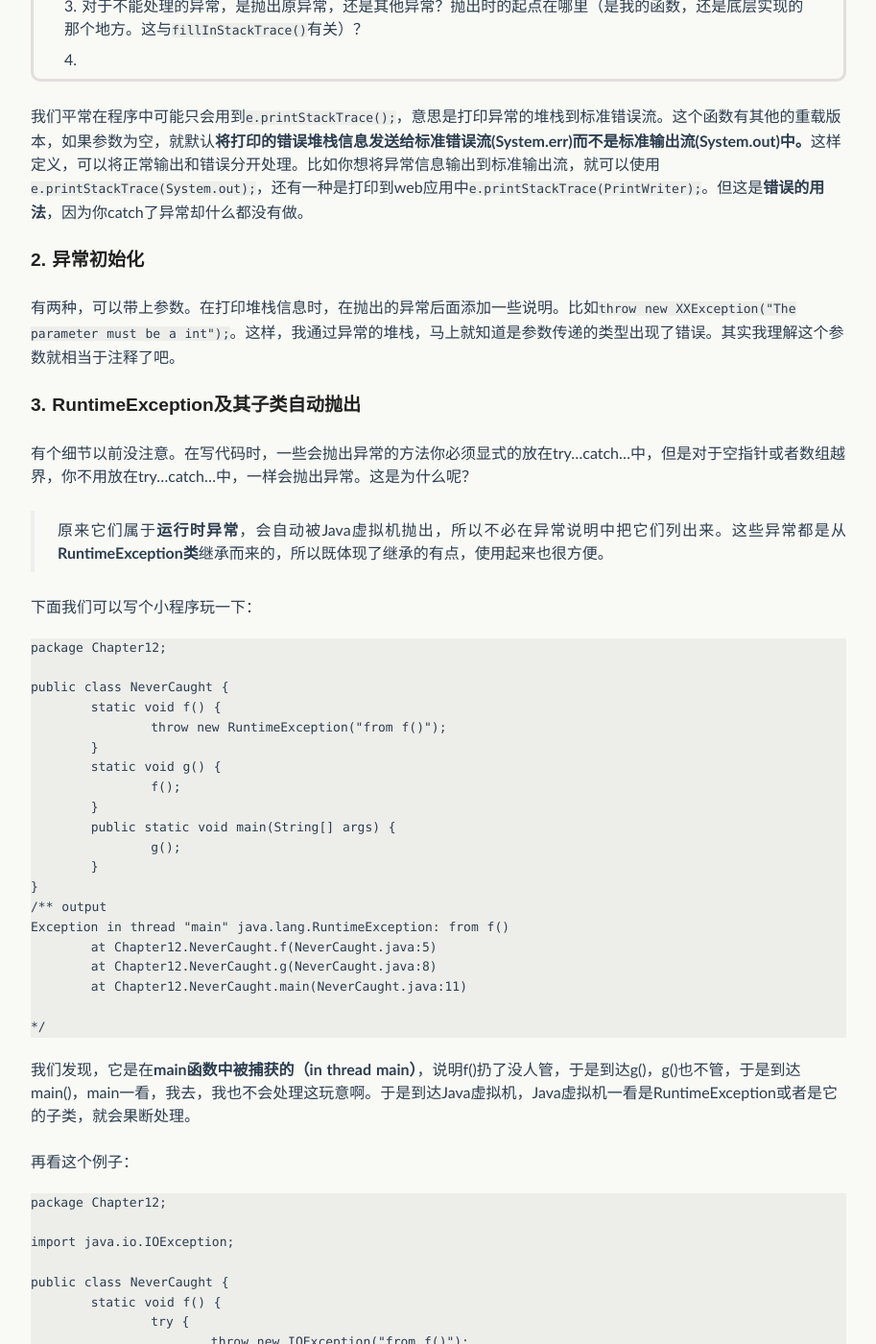
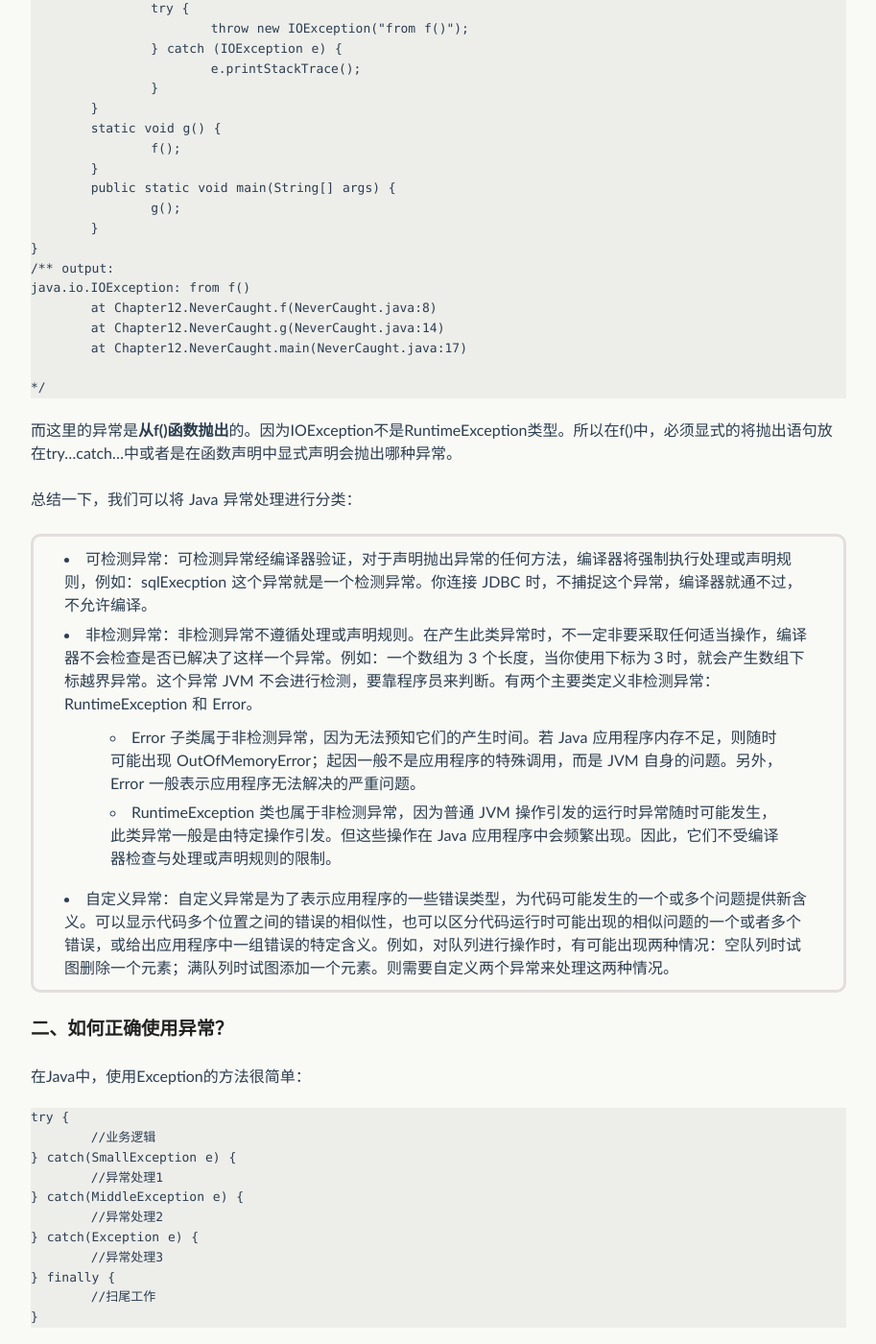
Before and after one commit to niushuai/blog, a Jekyll site: the page built from _posts/2014-03-21-thinking_in_java_chapter12.md, in a window 1280 px wide and 1400 px high, scrolled down 3197 px. Shown: the whole window at 96% size, without its empty margins (183-1096 px from the left). Built offline with Jekyll 4.4.1, drawn with Linux system fonts in a browser that asks for light colours; Markdown is read by kramdown in place of the engine named in the settings; comment, search, counter and statistics services are not loaded; some of the changed text lies outside the part shown.

Commit message:
update Exception chapter12

````diff
--- a/_posts/2014-03-21-thinking_in_java_chapter12.md
+++ b/_posts/2014-03-21-thinking_in_java_chapter12.md
@@ -16,11 +16,12 @@
 
 > 在C语言以及其他早期语言中，错误处理模式是通过返回一个特殊值或者标志某个flag来告诉使用者程序的运行状况。**这些返回值不属于语言本身，而是一种约定俗成的习惯。**所以，随着程序语言的发展，逐渐将错误机制给抽象出来，形成了一套完整的理论。从最早的Basic的`on error goto`，到Ada语言，然后C++借鉴了Ada语言的异常处理机制。再往后，Java中的异常处理是建立在C++的异常处理机制之上。
 
-看完本章，我感觉异常有以下优点：
+为了把异常讲清楚，文章共分为四个模块：
 
-1. 解耦业务和实现细节：程序员可以专注于业务逻辑，而不必纠缠于业务逻辑和错误处理逻辑交织造成的困扰
-2. 代码清晰：业务逻辑和错误处理被分到两个“模块”中，可以清晰的看出业务功能和出错后的补救策略
-3. 迅速定位错误位置：当正确使用异常，可以最快锁定异常出现的位置并进行修改（如何正确使用下面会讲到）
+1. Java异常框架
+2. 如何正确使用异常？
+3. 如何处理异常？
+4. Java 异常实例演示
 
 
 ###一、Java 异常框架
@@ -57,48 +58,6 @@
 1. 无法预料的错误：比如在函数外部传进来一个null引用
 2. 作为程序员应该在代码中检查的错误（比如ArrayIndexOutOfBoundsException作为一个RuntimeException，代表使用数组时候越界访问了）
 
-###二、Exception的正确用法
-
-在Java中，使用Exception的方法很简单：
-
-```
-try {
-	//业务逻辑
-} catch(SmallException e) {
-	//异常处理1
-} catch(MiddleException e) {
-	//异常处理2
-} catch(Exception e) {
-	//异常处理3
-} finally {
-	//扫尾工作
-}
-```
-
-上面就是平常使用的`try{...}catch{...}finally{...}`模型。看起来没什么大不了的呀，因为我在看《TIJ》之前就是这么用的。但是看完之后发现：
-
-* 原来我根本就没碰异常，我只是调用`e.printStackTrace()`打印了一下堆栈。而且不知道这个版本是讲堆栈重定向到标准错误流。而其他重载版本可以重定向到其他流中
-* 没碰异常肯定不会做一些补救措施。比如我的函数不能处理但上层能处理，我catch之后没有抛出给上层。到我这里，异常沉没了
-* 压根没思考过如何正确的使用异常。比如用 NIO 打开文件，就可能涉及到很多情况。在文章的最后一部分我们会举例子
-
-那么，既然看完了这一章。就要能说清楚怎样正确使用异常：
-
-1. 抽象问题，定接口。这时候就要思考程序可能抛出哪些异常
-2. 思考内部能处理哪些异常，不能处理哪些。对不能处理的异常，捕获后要抛给上层，不然就会沉没
-3. 对于不能处理的异常，是抛出原异常，还是其他异常？抛出时的起点在哪里（是我的函数，还是底层实现的那个地方。这与`fillInStackTrace()`有关）？
-4.
-
-我们平常在程序中可能只会用到```e.printStackTrace();```，意思是打印异常的堆栈到标准错误流。这个函数有其他的重载版本，如果参数为空，就默认**将打印的错误堆栈信息发送给标准错误流(System.err)而不是标准输出流(System.out)中。**这样定义，可以将正常输出和错误分开处理。比如你想将异常信息输出到标准输出流，就可以使用```e.printStackTrace(System.out);```，还有一种是打印到web应用中```e.printStackTrace(PrintWriter);```。但这是**错误的用法**，因为你catch了异常却什么都没有做。
-
-###2. 异常初始化
-
-有两种，可以带上参数。在打印堆栈信息时，在抛出的异常后面添加一些说明。比如```throw new XXException("The parameter must be a int");```。这样，我通过异常的堆栈，马上就知道是参数传递的类型出现了错误。其实我理解这个参数就相当于注释了吧。
-
-###3. RuntimeException及其子类自动抛出
-
-有个细节以前没注意。在写代码时，一些会抛出异常的方法你必须显式的放在try...catch...中，但是对于空指针或者数组越界，你不用放在try...catch...中，一样会抛出异常。这是为什么呢？
-> 原来它们属于**运行时异常**，会自动被Java虚拟机抛出，所以不必在异常说明中把它们列出来。这些异常都是从**RuntimeException类**继承而来的，所以既体现了继承的有点，使用起来也很方便。
-
 下面我们可以写个小程序玩一下：
 
 ```
@@ -124,7 +83,7 @@
 */
 ```
 
-我们发现，它是在**main函数中被捕获的（in thread main）**，说明f()扔了没人管，于是到达g()，g()也不管，于是到达main()，main一看，我去，我也不会处理这玩意啊。于是到达Java虚拟机，Java虚拟机一看是RuntimeException或者是它的子类，就会果断处理。
+我们发现，**它是在main函数中被捕获的（in thread main）**。说明f()扔了没人管，于是到达g()，g()也不管，于是到达main()，main一看，我去，我也不会处理这玩意啊。于是到达Java虚拟机，Java虚拟机一看是 RuntimeException 或者是它的子类，就会果断调用`printStackTrace()`了。
 
 再看这个例子：
 
@@ -157,17 +116,64 @@
 */
 ```
 
-而这里的异常是**从f()函数抛出**的。而且在f()中，必须显式的将抛出声明语句放在try...catch...中或者是显式声明抛出异常。
+而这里的异常是**从f()函数抛出**的。因为IOException不是RuntimeException类型。所以在f()中，必须显式的将抛出语句放在try...catch...中或者是在函数声明中显式声明会抛出哪种异常。
 
+总结一下，我们可以将 Java 异常处理进行分类：
 
-###4. finally的使用
+* 可检测异常：可检测异常经编译器验证，对于声明抛出异常的任何方法，编译器将强制执行处理或声明规则，例如：sqlExecption 这个异常就是一个检测异常。你连接 JDBC 时，不捕捉这个异常，编译器就通不过，不允许编译。
+* 非检测异常：非检测异常不遵循处理或声明规则。在产生此类异常时，不一定非要采取任何适当操作，编译器不会检查是否已解决了这样一个异常。例如：一个数组为 3 个长度，当你使用下标为３时，就会产生数组下标越界异常。这个异常 JVM 不会进行检测，要靠程序员来判断。有两个主要类定义非检测异常：RuntimeException 和 Error。
+	* Error 子类属于非检测异常，因为无法预知它们的产生时间。若 Java 应用程序内存不足，则随时可能出现 OutOfMemoryError；起因一般不是应用程序的特殊调用，而是 JVM 自身的问题。另外，Error 一般表示应用程序无法解决的严重问题。
+	* RuntimeException 类也属于非检测异常，因为普通 JVM 操作引发的运行时异常随时可能发生，此类异常一般是由特定操作引发。但这些操作在 Java 应用程序中会频繁出现。因此，它们不受编译器检查与处理或声明规则的限制。
+* 自定义异常：自定义异常是为了表示应用程序的一些错误类型，为代码可能发生的一个或多个问题提供新含义。可以显示代码多个位置之间的错误的相似性，也可以区分代码运行时可能出现的相似问题的一个或者多个错误，或给出应用程序中一组错误的特定含义。例如，对队列进行操作时，有可能出现两种情况：空队列时试图删除一个元素；满队列时试图添加一个元素。则需要自定义两个异常来处理这两种情况。
 
-try...catch...机制已经算是比较完整了，但是有时候也会有点麻烦。因为Java没有析构函数，而有的资源必须回收/释放，我们知道Java有GC机制，但是前面也说到，GC机制只作用于**内存**，对于内存以外的资源不会管，比如文件操作、网络IO资源等。在没有finally的情况下也可以解决，就是在try中和catch中实现相同的关闭方法，这样无论是抛出/不抛出异常，都能保证资源的正确释放。但是，另外还有一种情况就步行了，如果有return语句在清理工作的代码前面，try和catch都是无力回天。
+###二、如何正确使用异常？
 
-总结一下finally的用法：
+在Java中，使用Exception的方法很简单：
+
+```
+try {
+	//业务逻辑
+} catch(SmallException e) {
+	//异常处理1
+} catch(MiddleException e) {
+	//异常处理2
+} catch(Exception e) {
+	//异常处理3
+} finally {
+	//扫尾工作
+}
+```
+
+上面就是平常使用的`try{...}catch{...}finally{...}`模型。看起来没什么大不了的呀，因为我在看《TIJ》之前就是这么用的。但是看完之后发现：
+
+* 原来我根本就没碰异常，我只是调用`e.printStackTrace()`打印了一下堆栈。而且不知道这个版本是讲堆栈重定向到标准错误流。而其他重载版本可以重定向到其他流中
+* 没碰异常肯定不会做一些补救措施。比如我的函数不能处理但上层能处理，我catch之后没有抛出给上层。到我这里，异常沉没了
+* 压根没思考过如何正确的使用异常。比如用 NIO 打开文件，就可能涉及到很多情况。在文章的最后一部分我们会举例子
+* finally只有关闭资源的功能吗？所有的关闭资源都应该在finally完成吗？
+
+那么，既然看完了这一章。就要能说清楚怎样正确使用异常：
+
+1. 抽象问题，定接口。这时候就要思考程序可能抛出哪些异常
+2. 思考内部能处理哪些异常，不能处理哪些。对不能处理的异常，捕获后要抛给上层，不然就会沉没
+3. 对于不能处理的异常，是抛出原异常，还是其他异常？抛出时的起点在哪里（是我的函数，还是底层实现的那个地方。这与`fillInStackTrace()`有关）？
+
+下面是学习到的几个知识点。
+
+####1. 异常初始化
+
+可以在抛出异常时添加一些异常说明信息。比如```throw new XXException("The parameter must be a int");```。这样，我通过异常的堆栈，马上就知道是参数传递的类型出现了错误。其实我理解这个参数就相当于异常注释。
+
+####2. 打印异常
+
+我们平常在程序中可能只会用到```e.printStackTrace();```，意思是打印异常的堆栈到标准错误流。这个函数有其他的重载版本，如果参数为空，就默认**将打印的错误堆栈信息发送给标准错误流(System.err)而不是标准输出流(System.out)中。**这样定义，可以将正常输出和错误分开处理。比如你想将异常信息输出到标准输出流，就可以使用```e.printStackTrace(System.out);```，还有一种是打印到web应用中```e.printStackTrace(PrintWriter);```。但这是**消极的用法**，因为你catch了异常却只是打印了日志，没做补救措施（当然，很多情况是没法补救的）。
+
+####3. finally的使用
+
+try...catch...机制已经算是比较完整了，但是有时候也会有点麻烦。因为Java没有析构函数，而有的资源必须回收/释放，我们知道Java有GC机制，但是前面也说到，GC机制只作用于**内存**，对于内存以外的资源不会管，比如文件操作、网络IO资源等。在没有finally的情况下也可以解决，就是在try中和catch中实现相同的关闭方法，这样无论是抛出/不抛出异常，都能保证资源的正确释放。但是，另外还有一种情况就不行了：如果有return语句在清理工作的代码前面，try和catch都是无力回天。而这时候，finally就能发挥它的作用。总结一下finally的用法：
 
 1. 对于无论抛出/不抛出异常都要执行的语句，放在finally中
 2. 对于try中return后还需要做其它工作的，放在finally中
+3. 不是所有的清理工作都必须在finally中完成
 
 看下面的例子：
 
@@ -269,9 +275,9 @@
 
 从上面2个例子可以清晰的看到，第一种情况下C++没有被关闭，而第二种情况，无论你在try...catch...中干了什么，我finally都能完成最后的清理工作。
 
-###5. 异常的缺憾：异常丢失
+####4. 异常的缺憾：异常丢失
 
-这个缺憾我感觉咋可以避免呢，因为这里所说的缺憾是指把finally放在catch的前面，这样，当抛出异常之后，我直接执行finally了，而finally是默认作为最后步骤执行的，所以执行完finally之后就不会继续执行下面的东西了。下面是个例子：
+这个缺憾我感觉可以避免呀，因为这里所说的缺憾是指把finally放在catch的前面。这样，当抛出异常之后，我直接执行finally了，而finally是默认作为最后步骤执行的，所以执行完finally之后就不会继续执行下面的东西了。下面是个例子：
 
 ```
 package Chapter12;
@@ -315,7 +321,9 @@
 */
 ```
 
-这个例子中，我们会发现先抛出了VeryImportantException，然后dispose()又抛出了HoHumException，结果catch的时候只能catch最后那个，原来的给弄丢了。当然，解决方法就是catch的异常一定要从小到大。**从根本来说，finally尽量放在异常的最后。**
+这个例子中，我们会发现先抛出了VeryImportantException，然后dispose()又抛出了HoHumException，结果catch的时候只能catch最后那个，原来的给弄丢了。当然，解决方法就是catch的异常一定要从小到大。
+
+> **从根本来说，finally尽量放在异常的最后。**
 
 另外一种是在finally中使用return语句，这样就会进入所谓的silence模式，运行程序的时候，即使抛出了异常，也不会产生任何输出。下面是个例子：
 
@@ -339,9 +347,24 @@
 
 我们会发现异常没有输出。。。。
 
-###6. 异常说明
+####5. 异常说明
 
 C++从CLU哪里带来了一种思想：异常说明。这样，就可以用编程的方式在方法的特征签名中，声明这个方法将会抛出异常。异常说明可能有两种意思：
 
 1. 我的代码会产生这种异常，这由你来处理
 2. 我的代码忽略了这些异常，这由你来处理
+
+###三、如何处理异常？
+
+如果你使用别人写好的库，在读文档时发现A函数会抛出一个异常，那么在我自己的程序中如何处理呢？Java 中我们主要使用一下两种方式：
+
+* 处理异常：try、catch 和 finally
+* 声明异常：在方法签名中显示声明会抛出哪种异常
+
+至于在程序中该使用哪种处理方式，这个目前我还没有经验。但是就我感觉，如果在方法中能处理的异常，就使用第一种；如果无法处理，就抛给上层来处理。下面是在网上看到的一篇文章，仅供参考：[Java 异常处理的原则和忌讳](http://www.ibm.com/developerworks/cn/java/j-lo-exception/#major5)
+
+###四、实例演示
+
+额，文章太长了还是咋的？用编辑器一顿一顿的，于是我决定再开篇文章来写这个主题吧：）
+
+> [Java 异常实例演示]()
````
